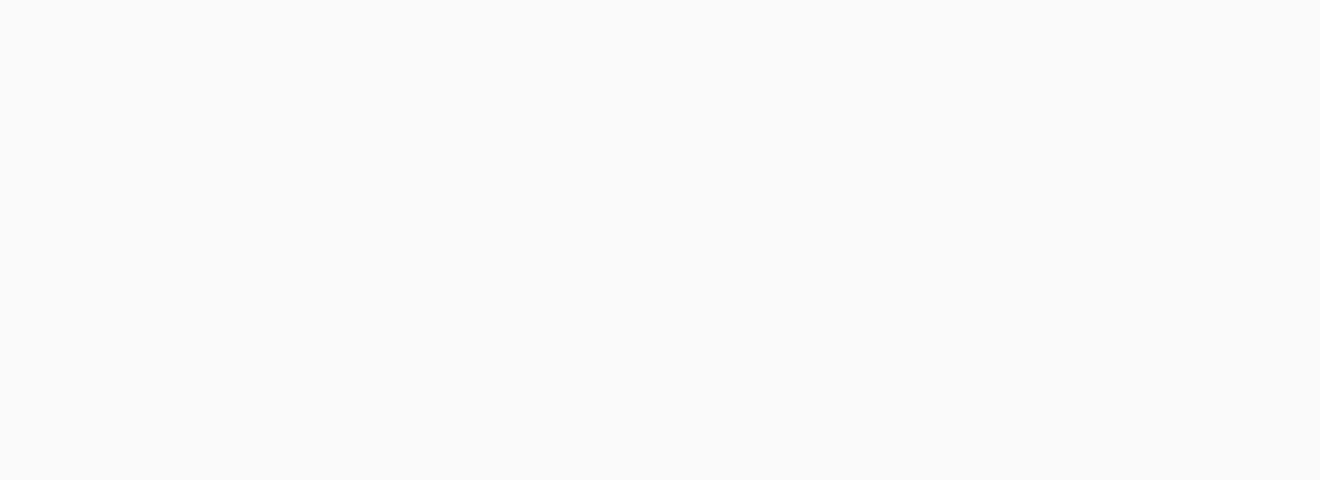
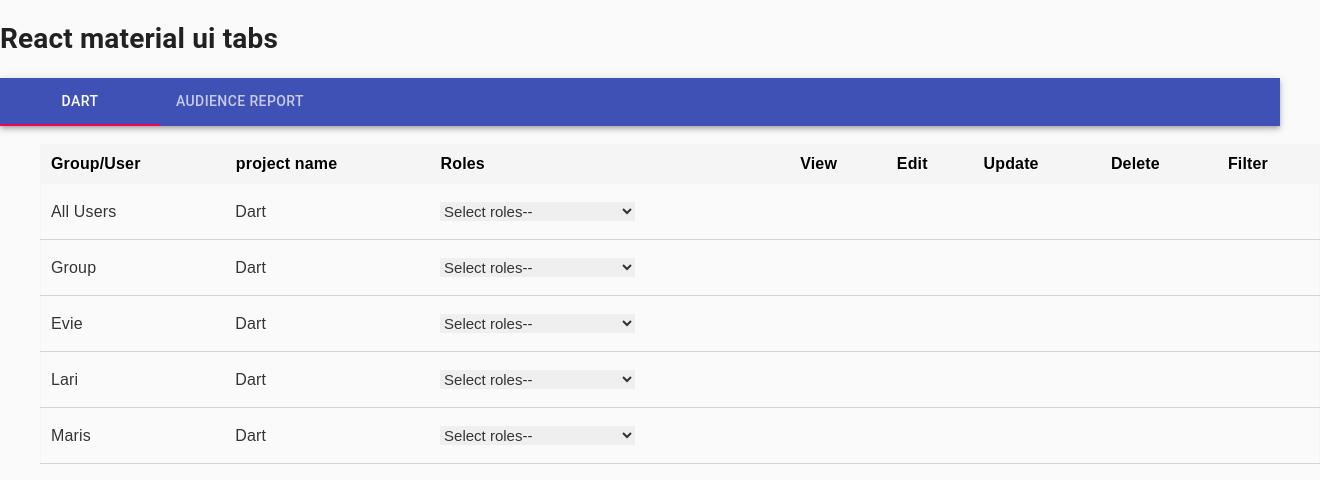
Before and after one commit to Vinitha-Thiagarajan/Roles_Permissions, a React (Create React App) app: page / in a window 1280 px wide. Shown: the top 480 px of the page, 1320 px wide, since content can reach past the window. Built offline with nearby package versions, Linux system fonts and the light colour scheme.

Commit message:
roles_permission

```diff
--- a/src/App.js
+++ b/src/App.js
@@ -5,9 +5,6 @@ import { Route, Switch, Redirect } from "react-router-dom";
 
 export default function App() {
   return (
-    <Switch>
-      <Redirect exact from="/home" to="/home/about" />
-      <Route exact path="/home/:page?" render={props => <Home {...props} />} />
-    </Switch>
+    <Home/>
   );
 }
```
